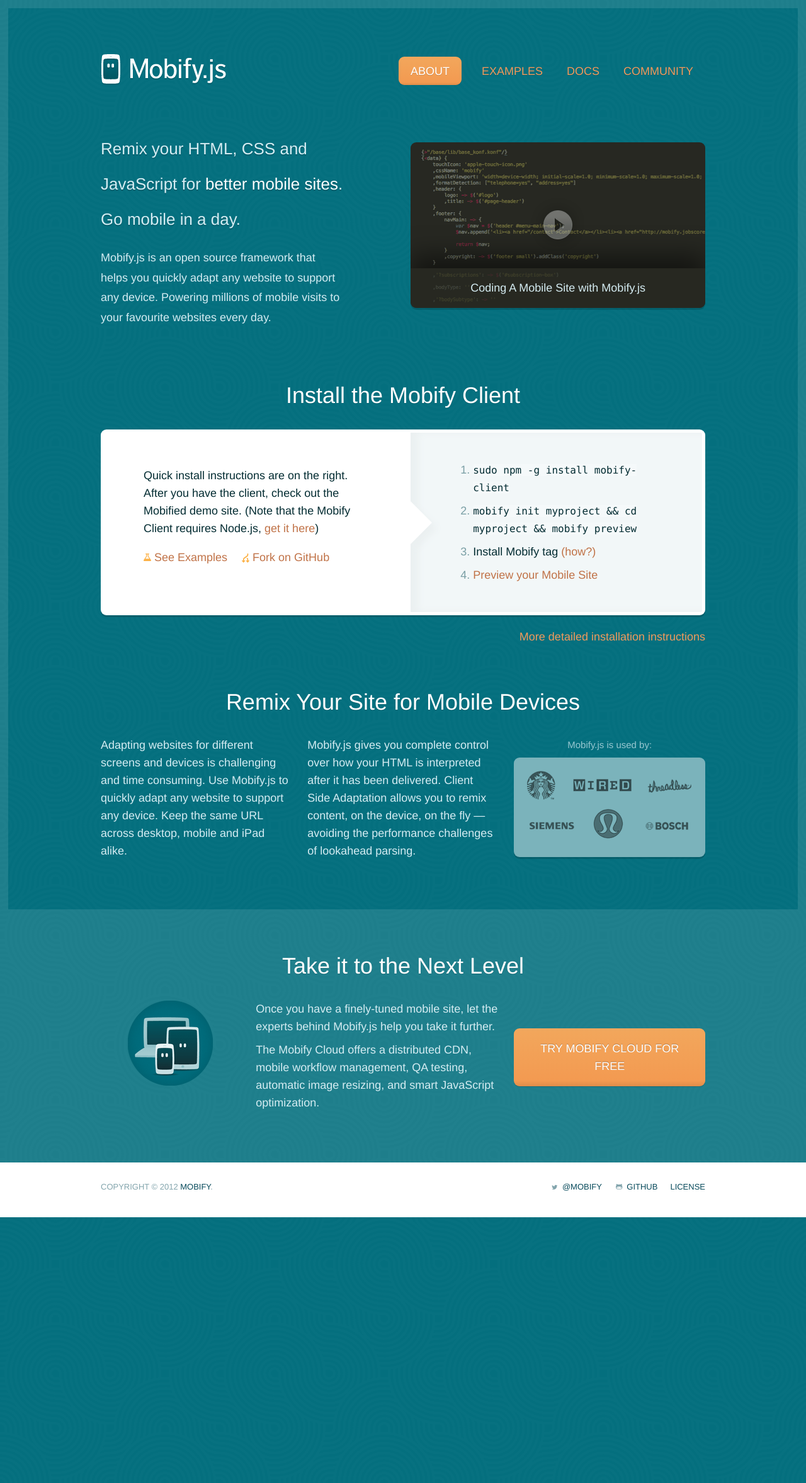
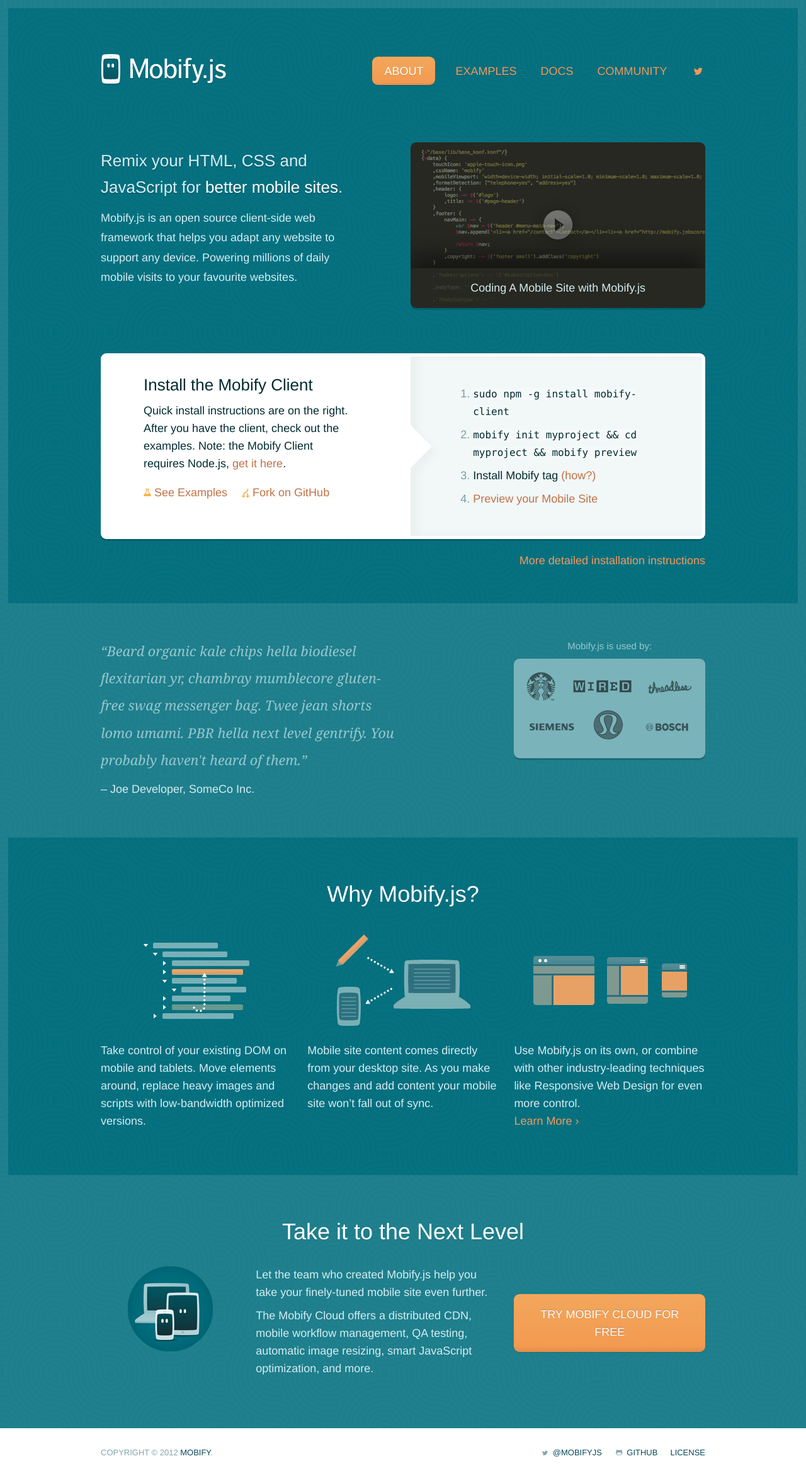
Before and after one commit to mobify/mobifyjs, a Jekyll site: the page built from www/index.html, in a window 1280 px wide. Shown: the whole page at 63% size. Built offline with Jekyll 4.4.1, drawn with Linux system fonts in a browser that asks for light colours; nearby versions of some CDN libraries; before the commit the page ends 1933 px from its top, so only the background shows below that.

Commit message:
Home page content revisions
Adding Why Mobify.js section

```diff
--- a/www/_includes/nav.html
+++ b/www/_includes/nav.html
@@ -2,7 +2,7 @@
 	                    <ul class="nav">
 	                        <li>
                         {% active_links %}
-	                            <a href="/mobifyjs/" class="rounded">About</a>
+	                            <a href="/mobifyjs/" class="rounded about">About</a>
                         {% endactive_links %}
 	                        </li><li>
                         {% active_links prefix %}
@@ -12,6 +12,9 @@
 	                        </li><li>
 	                            <a href="/mobifyjs/community/" class="rounded">Community</a>
 	                        </li>
+	                        <li>
+	                            <a href="//twitter.com/mobifyjs" class="rounded"><i class="icon-twitter"></i></a>
+                           	</li>
 	                    </ul><!-- .nav -->
                         {% endactive_links %}
 	                </div>
--- a/www/_layouts/base.html
+++ b/www/_layouts/base.html
@@ -69,7 +69,7 @@
                 <div class="span6">
                     <ul class="nav pull-right">
                         <li>
-                            <a href="//twitter.com/mobify" title="Mobify on Twitter"><i class="icon-twitter"></i>@Mobify</a>
+                            <a href="//twitter.com/mobifyjs" title="Mobify on Twitter"><i class="icon-twitter"></i>@Mobifyjs</a>
                         </li><li>
                             <a href="//github.com/mobify" title="Mobify on Github"><i class="icon-github"></i>Github</a>
                         </li><li>
--- a/www/index.html
+++ b/www/index.html
@@ -7,10 +7,10 @@
 <div class="row-fluid intro">
     <div class="span5 video-intro">
         <p class="lead">
-            Remix your HTML, CSS and JavaScript for <strong>better mobile sites</strong>. Go mobile in a day.
+            Remix your HTML, CSS and JavaScript for <strong>better mobile sites</strong>.
         </p>
         <p class="lead-mini">
-            Mobify.js is an open source framework that helps you quickly adapt any website to support any device. Powering millions of mobile visits to your favourite websites every day.
+            Mobify.js is an open source client-side web framework that helps you adapt any website to support any device. Powering millions of daily mobile visits to your favourite websites.
         </p>
     </div>
 
@@ -25,14 +25,14 @@
 
 
 <div class="install-client">
-    <h2>Install the Mobify Client</h2>
     <div class="row-fluid">
         <div class="span12">
             <div class="well install-container rounded shaded">
                 <div class="row-fluid">
                     <div class="span6">
                         <div class="install-summary">
-                            <p>Quick install instructions are on the right. After you have the client, check out the Mobified demo site. (Note that the Mobify Client requires Node.js, <a href="http://nodejs.org/">get it here</a>)</p>
+                            <h2>Install the Mobify Client</h2>
+                            <p>Quick install instructions are on the right. After you have the client, check out the examples. Note: the Mobify Client requires Node.js, <a href="http://nodejs.org/">get it here</a>.</p>
 
                             <div class="actions">
                                 <a href="/mobifyjs/examples/"><i class="icon-beaker"></i>See Examples</a>
@@ -61,23 +61,34 @@
     </div>
 </div>
 
-
-<div class="remix-site">
-    <h2>Remix Your Site for Mobile Devices</h2>
+<div class="social-proof">
     <div class="row-fluid">
-        <div class="span4">
-            <p>Adapting websites for different screens and devices is challenging and time consuming. Use Mobify.js to quickly adapt any website to support any device. Keep the same URL across desktop, mobile and iPad alike.</p>
+        <div class="span6">
+            <p class="quote">&#8220;Beard organic kale chips hella biodiesel flexitarian yr, chambray mumblecore gluten-free swag messenger bag. Twee jean shorts lomo umami. PBR hella next level gentrify. You probably haven't heard of them.&#8221;</p>
+            <p><cite>&#8211; Joe Developer, SomeCo Inc.</cite></p>
         </div>
-
-        <div class="span4">
-            <p>Mobify.js gives you complete control over how your HTML is interpreted after it has been delivered. Client Side Adaptation allows you to remix content, on the device, on the fly &mdash; avoiding the performance challenges of lookahead parsing.</p>
-        </div>
-
+        <div class="span2"></div>
         <div class="span4 clients">
             <h3>Mobify.js is used by:</h3>
             <div class="well rounded shaded">
                 <span>Starbucks, Wired, Threadless, Siemens, GQ, Bosch</span>
             </div>
+        </div>
+    </div>
+</div>
+
+
+<div class="how-it-works">
+    <h2>Why Mobify.js?</h2>
+    <div class="row-fluid">
+        <div class="span4 manipulate-dom">
+            <p>Take control of your existing DOM on mobile and tablets. Move elements around, replace heavy images and scripts with low-bandwidth optimized versions.</p>
+        </div>
+        <div class="span4 desktop-content">
+            <p>Mobile site content comes directly from your desktop site. As you make changes and add content your mobile site won&#8217;t fall out of sync.</p>
+        </div>
+        <div class="span4 responsive">
+            <p>Use Mobify.js on its own, or combine with other industry-leading techniques like Responsive Web Design for even more control. <a href="https://cloud.mobify.com/about/overview/" class="more">Learn More &rsaquo;</a></p>
         </div>
     </div><!-- .row-fluid -->
 </div>
@@ -89,9 +100,9 @@
             <span></span>
         </div>
         <div class="span5">
-           <p>Once you have a finely-tuned mobile site, let the experts behind Mobify.js help you take it further.</p>
+           <p>Let the team who created Mobify.js help you take your finely-tuned mobile site even further.</p>
 
-           <p>The Mobify Cloud offers a distributed CDN, mobile workflow management, QA testing, automatic image resizing, and smart JavaScript optimization.</p>
+           <p>The Mobify Cloud offers a distributed CDN, mobile workflow management, QA testing, automatic image resizing, smart JavaScript optimization, and more.</p>
         </div>
         <div class="span4 cta">
             <a href="http://cloud.mobify.com/" class="btn btn-primary rounded">Try Mobify Cloud for Free</a>
--- a/www/static/css/ui-dev.css
+++ b/www/static/css/ui-dev.css
@@ -338,6 +338,9 @@
 		background: linear-gradient(to bottom,  #f2a75c 0%,#f39a51 90.3%,#df8d4a 100%); /* W3C */
 		filter: progid:DXImageTransform.Microsoft.gradient( startColorstr='#f2a75c', endColorstr='#df8d4a',GradientType=0 ); /* IE6-9 */
 	}
+	.navbar .nav > li:last-child > a.active {
+		margin-right: 0;
+	}
 	.navbar .nav > li > a:hover {
 		color: #eb804c;
 	}
@@ -396,9 +399,19 @@
 		margin: 0;
 	}
 }
+@media (min-width: 768px) {
+	.navbar .nav > li:last-child > a {
+		padding-right: 0;
+	}
+}
 @media (min-width: 768px) and (max-width: 999px) {
 	.navbar .nav > li > a {
 		padding: 14px 14px 13px 14px;
+	}
+}
+@media (max-width: 999px) {
+	.navbar .nav > li > a.about {
+		display: none;
 	}
 }
 
@@ -413,12 +426,17 @@
 	background: rgba(255,255,255,0.15);
 	padding: 2em;
 	margin-bottom: 1em;
+	overflow: hidden;
 }
 	.lead-in h1 {
 		float: left;
 		color: #fff;
 		font-size: 2em;
 		width: 32.5%;
+	}
+	.lead-in p {
+		width: 67.5%;
+		float: right;
 	}
 .illustration {
 	display: block;
@@ -511,9 +529,10 @@
 }
 .lead {
 	font-size: 1.4444em;
-	line-height: 2.153846em;
+	line-height: 1.6153845em;
 	text-align: center;
 	text-shadow: rgba(0,0,0,0.15) 0 2px 0;
+	margin: 1em 0 0.5em 0;
 }
 	.lead strong {
 		padding: 0;
@@ -588,15 +607,63 @@
 		width: 100%;
 		height: 100%;
 	}
+.social-proof {
+	background: #1e7e8b;
+	background: rgba(255,255,255,0.1);
+	margin: 0;
+	padding: 3em 0;
+}
+	.social-proof p.quote {
+		font-family: georgia, serif;
+		font-style: italic;
+		font-size: 1.2em;
+		line-height: 2;
+		color: #97c7d0;
+		margin: 0 0 0.5em 0;
+	}
+	.social-proof .clients h3 {
+		text-align: center;
+		font-size: 0.833333em;
+		color: #97c7d0;
+		margin-top: 0;
+	}
+	.social-proof .clients .well {
+		text-align: center;
+		background: #7bb3bb;
+		padding: 20px 10px;
+	}
+	.social-proof .clients span {
+		display: inline-block;
+		width: 262px;
+		height: 110px;
+		max-width: 100%;
+		font-size: 0;
+		text-indent: -999px;
+		overflow: hidden;
+		background-image: url(../img/logos.min.png);
+		background-repeat: no-repeat;
+		background-position: 50% 50%;
+		background-size: contain;
+	}
+
 .install-client {
-	padding-top: 2.5em;
+	padding: 4em 0 3em 0;
 }
 .install-container {
 	padding: 5px;
 }
 .install-summary {
-	padding: 2em 3.5em;
+	padding: 1em 3.5em;
 }
+	.install-summary h2 {
+		font-size: 1.4444em;
+		line-height: 1.076923em;
+		color: #032c32;
+		text-shadow: none;
+		text-align: left;
+		padding: 0;
+		margin: 0.5em 0;
+	}
 	.install-summary .actions {
 		display: block;
 		clear: left;
@@ -668,29 +735,41 @@
 	.installing-tag strong {
 		color: #7a9fa5;
 	}
-.remix-site {
+.how-it-works {
 	padding: 2em 0 3.5em 0;
 }
-	.remix-site .clients h3 {
-		text-align: center;
-		font-size: 0.833333em;
-		color: #97c7d0;
-		margin-top: 0;
+	.how-it-works .more {
+		display: block;
 	}
-	.remix-site .clients .well {
-		text-align: center;
-		background: #7bb3bb;
-		padding: 20px 10px;
+	.how-it-works .span4 {
+		padding-top: 180px;
+		position: relative;
 	}
-	.remix-site .clients span {
-		display: inline-block;
-		width: 262px;
-		height: 110px;
-		max-width: 100%;
-		font-size: 0;
-		text-indent: -999px;
-		overflow: hidden;
-		background: url(../img/logos.min.png) 0 0 no-repeat;
+	.how-it-works .span4:before {
+		content: "";
+		display: block;
+		position: absolute;
+		top: 10px;
+		left: 0;
+		width: 100%;
+		height: 146px;
+		background-repeat: no-repeat;
+		background-position: 50% 50%;
+		background-size: contain;
+	}
+	.how-it-works .manipulate-dom:before {
+		top: 21px;
+		height: 125px;
+		background-image: url(../img/illustration-dom.min.png);
+	}
+	.how-it-works .desktop-content:before {
+		height: 146px;
+		background-image: url(../img/illustration-content.min.png);
+	}
+	.how-it-works .responsive:before {
+		top: 43px;
+		height: 80px;
+		background-image: url(../img/illustration-responsive.min.png);
 	}
 .next-level {
 	background: #1e7e8b;
@@ -713,7 +792,12 @@
 	}
 	.next-level .btn {
 		margin-top: 1em;
-		padding: 18px 20px;
+		padding: 18px 18px;
+	}
+	.next-level .btn span {
+		color: #f6d9bf;
+		display: block;
+		text-shadow: none;
 	}
 @media (max-width: 320px) {
 	.video .play i {
@@ -736,7 +820,7 @@
 		-moz-box-shadow: #ebf0f1 0 9px 12px 0;
 		box-shadow: #ebf0f1 0 9px 12px 0;
 	}
-	.remix-site .clients h3 {
+	.how-it-works .clients h3 {
 		padding-top: 2em;
 	}
 }
@@ -752,9 +836,6 @@
 	}
 	.row-fluid .video-container {
 		float: right;
-	}
-	.install-summary {
-		padding-top: 3em;
 	}
 	.install-instructions {
 		-webkit-box-shadow: inset #ebf0f1 12px 0 12px 0;
@@ -779,7 +860,7 @@
 }
 
 
-/* Home Page Variation: show tag info */
+
 
 
 /* Home Page Variation: Display Video */
@@ -972,10 +1053,20 @@
 		background-image: url(../img/sprites@2x.min.png);
 		background-size: 237px 189px;
 	}
-	.remix-site .clients span {
+	.social-proof .clients span {
 		background-image: url(../img/logos@2x.min.png);
-		background-size: 100% auto;
 	}
+
+	.how-it-works .manipulate-dom:before {
+		background-image: url(../img/illustration-dom@2x.min.png);
+	}
+	.how-it-works .desktop-content:before {
+		background-image: url(../img/illustration-content@2x.min.png);
+	}
+	.how-it-works .responsive:before {
+		background-image: url(../img/illustration-responsive@2x.min.png);
+	}
+
 	.shaded {
 		-webkit-box-shadow: rgba(0,0,0,0.15) 0 1.5px 0;
 		-moz-box-shadow: rgba(0,0,0,0.15) 0 1.5px 0;
```
Also changed, not shown: www/static/img/illustration-content.min.png (added), www/static/img/illustration-content.png (added), www/static/img/illustration-content@2x.min.png (added), www/static/img/illustration-content@2x.png (added), www/static/img/illustration-dom.min.png (added), www/static/img/illustration-dom.png (added), www/static/img/illustration-dom@2x.min.png (added), www/static/img/illustration-dom@2x.png (added), www/static/img/illustration-responsive.min.png (added), www/static/img/illustration-responsive.png (added), www/static/img/illustration-responsive@2x.min.png (added), www/static/img/illustration-responsive@2x.png (added).
